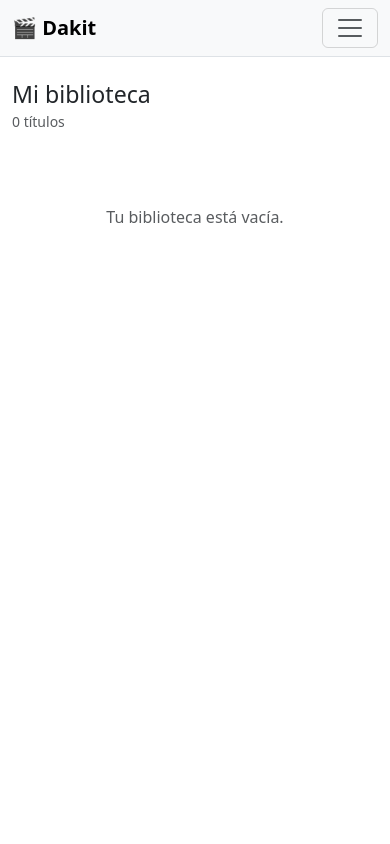
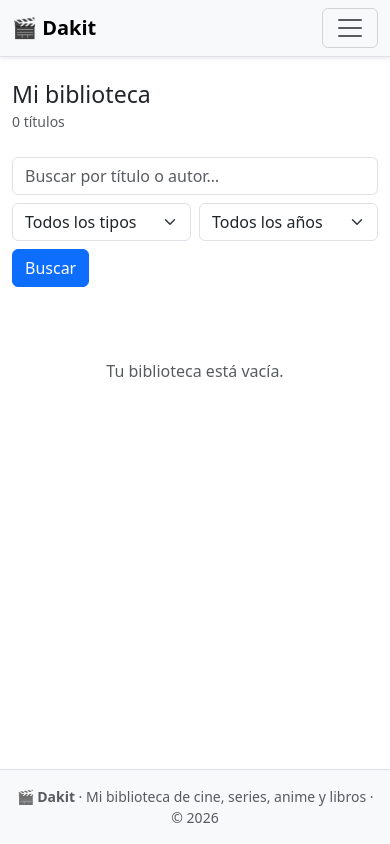
Before and after one commit to DyM66/flask_dakit, a Flask app: page / in a window 390 px wide. Run offline with Flask 3, Linux system fonts and the light colour scheme; data that the repository does not hold is empty.

Commit message:
feat(ui): footer, filtros de busqueda y header fijo reorganizado
- footer con marca y ano
- filtros: busqueda por titulo/autor + tipo + ano (auto-submit)
- navbar sticky-top con sombra
- boton '+ Agregar titulo' movido al navbar; drawer global (base.html)
- boton de tema como icono compacto, despues del usuario

```diff
--- a/app.py
+++ b/app.py
@@ -1,4 +1,5 @@
 import os
+from datetime import date
 
 import click
 from flask import Flask, flash, redirect, render_template, request, url_for
@@ -13,6 +14,7 @@ from flask_login import (
 from flask_migrate import Migrate
 from flask_sqlalchemy import SQLAlchemy
 from flask_wtf import CSRFProtect
+from sqlalchemy import or_
 from werkzeug.security import check_password_hash, generate_password_hash
 from werkzeug.utils import secure_filename
 
@@ -31,6 +33,14 @@ login_manager.login_message = "Inicia sesión para administrar la biblioteca."
 login_manager.login_message_category = "warning"
 
 os.makedirs(app.config["UPLOAD_FOLDER"], exist_ok=True)
+
+
+@app.context_processor
+def inject_globals():
+    return {
+        "current_year": date.today().year,
+        "all_genres": Genre.query.order_by(Genre.name).all() if current_user.is_authenticated else [],
+    }
 
 
 # ─────────────────────────────── Modelos ───────────────────────────────
@@ -110,9 +120,29 @@ def selected_genres():
 
 @app.route("/")
 def index():
-    entries = Entry.query.order_by(Entry.title).all()
-    genres = Genre.query.order_by(Genre.name).all()
-    return render_template("index.html", entries=entries, genres=genres)
+    q = request.args.get("q", "").strip()
+    type_filter = request.args.get("type", "").strip()
+    year_filter = request.args.get("year", type=int)
+
+    query = Entry.query
+    if q:
+        like = f"%{q}%"
+        query = query.filter(or_(Entry.title.ilike(like), Entry.creator.ilike(like)))
+    if type_filter:
+        query = query.filter(Entry.type == type_filter)
+    if year_filter:
+        query = query.filter(Entry.year == year_filter)
+
+    entries = query.order_by(Entry.title).all()
+    types = [t for (t,) in db.session.query(Entry.type).distinct().order_by(Entry.type)]
+    years = [y for (y,) in db.session.query(Entry.year).distinct().order_by(Entry.year.desc())]
+    return render_template(
+        "index.html",
+        entries=entries,
+        types=types,
+        years=years,
+        filters={"q": q, "type": type_filter, "year": year_filter},
+    )
 
 
 @app.route("/add", methods=["POST"])
--- a/templates/base.html
+++ b/templates/base.html
@@ -18,8 +18,8 @@
     </style>
     {% block head %}{% endblock %}
 </head>
-<body>
-    <nav class="navbar navbar-expand-lg bg-body-tertiary border-bottom mb-4">
+<body class="d-flex flex-column min-vh-100">
+    <nav class="navbar navbar-expand-lg bg-body-tertiary border-bottom mb-4 sticky-top shadow-sm">
         <div class="container">
             <a class="navbar-brand fw-bold" href="{{ url_for('index') }}">🎬 Dakit</a>
             <button class="navbar-toggler" type="button" data-bs-toggle="collapse" data-bs-target="#mainnav" aria-label="Menú">
@@ -33,19 +33,20 @@
                     {% endif %}
                 </ul>
                 <div class="d-flex align-items-center gap-2">
-                    <button id="theme-toggle" class="btn btn-outline-secondary btn-sm" type="button" aria-label="Cambiar tema"></button>
                     {% if current_user.is_authenticated %}
+                    <button class="btn btn-primary btn-sm" type="button" data-bs-toggle="offcanvas" data-bs-target="#addDrawer">+ Agregar título</button>
                     <span class="navbar-text">{{ current_user.username }}</span>
                     <a class="btn btn-outline-danger btn-sm" href="{{ url_for('logout') }}">Salir</a>
                     {% else %}
                     <a class="btn btn-primary btn-sm" href="{{ url_for('login') }}">Entrar</a>
                     {% endif %}
+                    <button id="theme-toggle" class="btn btn-outline-secondary btn-sm" type="button" aria-label="Cambiar tema" title="Cambiar tema"></button>
                 </div>
             </div>
         </div>
     </nav>
 
-    <div class="container">
+    <main class="container flex-grow-1">
         {% with messages = get_flashed_messages(with_categories=true) %}
         {% for category, message in messages %}
         <div class="alert alert-{{ category }} alert-dismissible fade show" role="alert">
@@ -55,14 +56,77 @@
         {% endfor %}
         {% endwith %}
         {% block content %}{% endblock %}
+    </main>
+
+    <footer class="bg-body-tertiary border-top mt-4 py-3">
+        <div class="container text-center text-muted small">
+            🎬 <strong>Dakit</strong> · Mi biblioteca de cine, series, anime y libros · © {{ current_year }}
+        </div>
+    </footer>
+
+    {% if current_user.is_authenticated %}
+    <div class="offcanvas offcanvas-end" tabindex="-1" id="addDrawer" aria-labelledby="addDrawerLabel">
+        <div class="offcanvas-header">
+            <h5 class="offcanvas-title" id="addDrawerLabel">Agregar a la biblioteca</h5>
+            <button type="button" class="btn-close" data-bs-dismiss="offcanvas" aria-label="Cerrar"></button>
+        </div>
+        <div class="offcanvas-body">
+            <form action="{{ url_for('add') }}" method="POST" enctype="multipart/form-data">
+                <input type="hidden" name="csrf_token" value="{{ csrf_token() }}">
+                <div class="mb-3">
+                    <label for="title" class="form-label">Título</label>
+                    <input type="text" name="title" id="title" class="form-control" required>
+                </div>
+                <div class="mb-3">
+                    <label for="creator" class="form-label">Autor / Director</label>
+                    <input type="text" name="creator" id="creator" class="form-control" required>
+                </div>
+                <div class="row">
+                    <div class="col-6 mb-3">
+                        <label for="year" class="form-label">Año</label>
+                        <input type="number" name="year" id="year" class="form-control" required>
+                    </div>
+                    <div class="col-6 mb-3">
+                        <label for="type" class="form-label">Tipo</label>
+                        <select name="type" id="type" class="form-select" required>
+                            <option value="Película">Película</option>
+                            <option value="Serie">Serie</option>
+                            <option value="Anime">Anime</option>
+                            <option value="Libro">Libro</option>
+                        </select>
+                    </div>
+                </div>
+                <div class="mb-3">
+                    <label for="platform" class="form-label">Plataforma</label>
+                    <input type="text" name="platform" id="platform" class="form-control" required>
+                </div>
+                <div class="mb-3">
+                    <label class="form-label">Géneros</label>
+                    <div class="d-flex flex-wrap gap-2">
+                        {% for genre in all_genres %}
+                        <div class="form-check">
+                            <input class="form-check-input" type="checkbox" name="genres" value="{{ genre.id }}" id="add-g{{ genre.id }}">
+                            <label class="form-check-label" for="add-g{{ genre.id }}">{{ genre.name }}</label>
+                        </div>
+                        {% endfor %}
+                    </div>
+                </div>
+                <div class="mb-3">
+                    <label for="image" class="form-label">Imagen (póster)</label>
+                    <input type="file" name="image" id="image" class="form-control" accept="image/*">
+                </div>
+                <button type="submit" class="btn btn-success w-100">Agregar</button>
+            </form>
+        </div>
     </div>
+    {% endif %}
 
     <script src="https://cdn.jsdelivr.net/npm/bootstrap@5.3.3/dist/js/bootstrap.bundle.min.js"></script>
     <script>
         const themeToggle = document.getElementById('theme-toggle');
         function renderToggle() {
             const dark = document.documentElement.getAttribute('data-bs-theme') === 'dark';
-            themeToggle.textContent = dark ? '☀️ Claro' : '🌙 Oscuro';
+            themeToggle.textContent = dark ? '☀️' : '🌙';
         }
         renderToggle();
         themeToggle.addEventListener('click', function () {
--- a/templates/index.html
+++ b/templates/index.html
@@ -3,15 +3,34 @@
 {% block title %}Dakit - Mi biblioteca{% endblock %}
 
 {% block content %}
-    <div class="d-flex justify-content-between align-items-center mb-4">
-        <div>
-            <h1 class="h3 mb-0">Mi biblioteca</h1>
-            <small class="text-muted">{{ entries|length }} título{{ '' if entries|length == 1 else 's' }}</small>
+    <div class="mb-4">
+        <h1 class="h3 mb-0">Mi biblioteca</h1>
+        <small class="text-muted">{{ entries|length }} título{{ '' if entries|length == 1 else 's' }}</small>
+    </div>
+
+    <form method="GET" class="row g-2 mb-4">
+        <div class="col-12 col-md">
+            <input type="search" name="q" class="form-control" placeholder="Buscar por título o autor…" value="{{ filters.q }}">
         </div>
-        {% if current_user.is_authenticated %}
-        <button class="btn btn-primary" type="button" data-bs-toggle="offcanvas" data-bs-target="#addDrawer">+ Agregar título</button>
-        {% endif %}
-    </div>
+        <div class="col-6 col-md-auto">
+            <select name="type" class="form-select" onchange="this.form.submit()">
+                <option value="">Todos los tipos</option>
+                {% for t in types %}<option value="{{ t }}" {% if filters.type == t %}selected{% endif %}>{{ t }}</option>{% endfor %}
+            </select>
+        </div>
+        <div class="col-6 col-md-auto">
+            <select name="year" class="form-select" onchange="this.form.submit()">
+                <option value="">Todos los años</option>
+                {% for y in years %}<option value="{{ y }}" {% if filters.year == y %}selected{% endif %}>{{ y }}</option>{% endfor %}
+            </select>
+        </div>
+        <div class="col-12 col-md-auto d-flex gap-2">
+            <button type="submit" class="btn btn-primary">Buscar</button>
+            {% if filters.q or filters.type or filters.year %}
+            <a href="{{ url_for('index') }}" class="btn btn-outline-secondary">Limpiar</a>
+            {% endif %}
+        </div>
+    </form>
 
     {% if entries %}
     <div class="row row-cols-2 row-cols-sm-3 row-cols-md-4 row-cols-xl-5 g-3">
@@ -42,65 +61,13 @@
     </div>
     {% else %}
     <div class="text-center text-muted py-5">
+        {% if filters.q or filters.type or filters.year %}
+        <p class="mb-1">No hay títulos que coincidan con el filtro.</p>
+        <a href="{{ url_for('index') }}">Ver todos</a>
+        {% else %}
         <p class="mb-1">Tu biblioteca está vacía.</p>
         {% if current_user.is_authenticated %}<p class="mb-0">Usa «+ Agregar título» para empezar.</p>{% endif %}
-    </div>
-    {% endif %}
-
-    {% if current_user.is_authenticated %}
-    <div class="offcanvas offcanvas-end" tabindex="-1" id="addDrawer" aria-labelledby="addDrawerLabel">
-        <div class="offcanvas-header">
-            <h5 class="offcanvas-title" id="addDrawerLabel">Agregar a la biblioteca</h5>
-            <button type="button" class="btn-close" data-bs-dismiss="offcanvas" aria-label="Cerrar"></button>
-        </div>
-        <div class="offcanvas-body">
-            <form action="{{ url_for('add') }}" method="POST" enctype="multipart/form-data">
-                <input type="hidden" name="csrf_token" value="{{ csrf_token() }}">
-                <div class="mb-3">
-                    <label for="title" class="form-label">Título</label>
-                    <input type="text" name="title" id="title" class="form-control" required>
-                </div>
-                <div class="mb-3">
-                    <label for="creator" class="form-label">Autor / Director</label>
-                    <input type="text" name="creator" id="creator" class="form-control" required>
-                </div>
-                <div class="row">
-                    <div class="col-6 mb-3">
-                        <label for="year" class="form-label">Año</label>
-                        <input type="number" name="year" id="year" class="form-control" required>
-                    </div>
-                    <div class="col-6 mb-3">
-                        <label for="type" class="form-label">Tipo</label>
-                        <select name="type" id="type" class="form-select" required>
-                            <option value="Película">Película</option>
-                            <option value="Serie">Serie</option>
-                            <option value="Anime">Anime</option>
-                            <option value="Libro">Libro</option>
-                        </select>
-                    </div>
-                </div>
-                <div class="mb-3">
-                    <label for="platform" class="form-label">Plataforma</label>
-                    <input type="text" name="platform" id="platform" class="form-control" required>
-                </div>
-                <div class="mb-3">
-                    <label class="form-label">Géneros</label>
-                    <div class="d-flex flex-wrap gap-2">
-                        {% for genre in genres %}
-                        <div class="form-check">
-                            <input class="form-check-input" type="checkbox" name="genres" value="{{ genre.id }}" id="add-g{{ genre.id }}">
-                            <label class="form-check-label" for="add-g{{ genre.id }}">{{ genre.name }}</label>
-                        </div>
-                        {% endfor %}
-                    </div>
-                </div>
-                <div class="mb-3">
-                    <label for="image" class="form-label">Imagen (póster)</label>
-                    <input type="file" name="image" id="image" class="form-control" accept="image/*">
-                </div>
-                <button type="submit" class="btn btn-success w-100">Agregar</button>
-            </form>
-        </div>
+        {% endif %}
     </div>
     {% endif %}
 {% endblock %}
```
